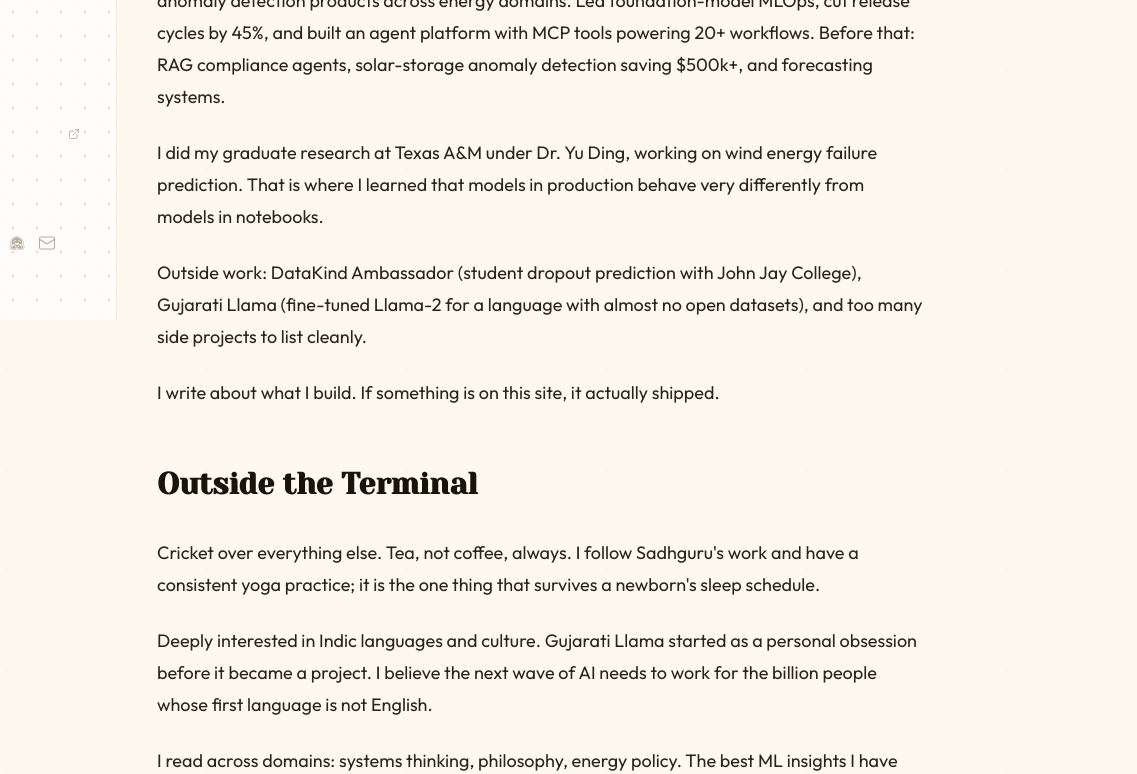
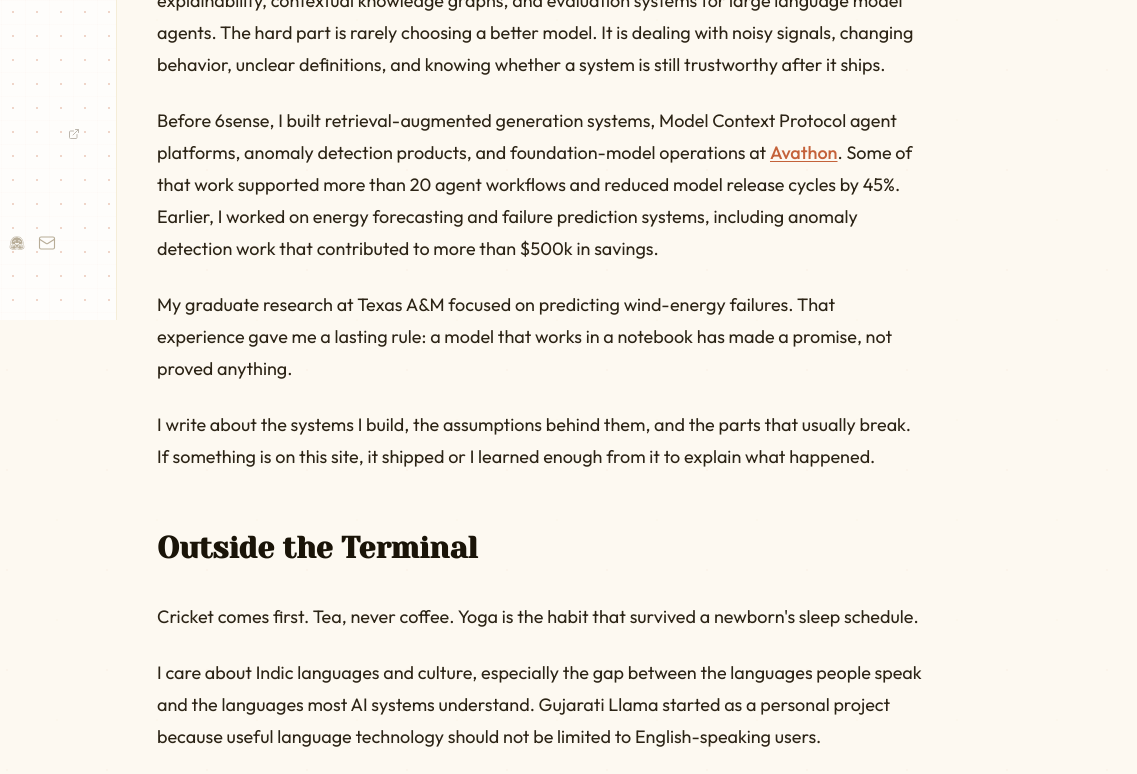
Before and after one commit to jayshah5696/jayshah5696.github.io, an Astro site: page /about in a window 1280 px wide. Shown: the part 480-1254 px from the top of the page, 143-1280 px from the left. Built offline with nearby package versions, Linux system fonts and the light colour scheme; Astro itself is replaced by a stand-in of ours.

Commit message:
fix: preserve About narrative in build fix

```diff
--- a/src/pages/about.astro
+++ b/src/pages/about.astro
@@ -45,33 +45,33 @@ import profileImage from '../../public/assets/images/profile.webp';
     </p>
 
     <p>
-      Previously at <a href="https://avathon.com">Avathon</a>, I shipped LLM/RAG systems, MCP-powered agent platforms, and anomaly detection products across energy domains. Led foundation-model MLOps, cut release cycles by 45%, and built an agent platform with MCP tools powering 20+ workflows. Before that: RAG compliance agents, solar-storage anomaly detection saving $500k+, and forecasting systems.
+      At 6sense, I work on intent intelligence: foundational models with custom embeddings, model explainability, contextual knowledge graphs, and evaluation systems for large language model agents. The hard part is rarely choosing a better model. It is dealing with noisy signals, changing behavior, unclear definitions, and knowing whether a system is still trustworthy after it ships.
     </p>
 
     <p>
-      I did my graduate research at Texas A&M under Dr. Yu Ding, working on wind energy failure prediction. That is where I learned that models in production behave very differently from models in notebooks.
+      Before 6sense, I built retrieval-augmented generation systems, Model Context Protocol agent platforms, anomaly detection products, and foundation-model operations at <a href="https://avathon.com">Avathon</a>. Some of that work supported more than 20 agent workflows and reduced model release cycles by 45%. Earlier, I worked on energy forecasting and failure prediction systems, including anomaly detection work that contributed to more than $500k in savings.
     </p>
 
     <p>
-      Outside work: DataKind Ambassador (student dropout prediction with John Jay College), Gujarati Llama (fine-tuned Llama-2 for a language with almost no open datasets), and too many side projects to list cleanly.
+      My graduate research at Texas A&M focused on predicting wind-energy failures. That experience gave me a lasting rule: a model that works in a notebook has made a promise, not proved anything.
     </p>
 
     <p>
-      I write about what I build. If something is on this site, it actually shipped.
+      I write about the systems I build, the assumptions behind them, and the parts that usually break. If something is on this site, it shipped or I learned enough from it to explain what happened.
     </p>
 
     <h2>Outside the Terminal</h2>
 
     <p>
-      Cricket over everything else. Tea, not coffee, always. I follow Sadhguru's work and have a consistent yoga practice; it is the one thing that survives a newborn's sleep schedule.
+      Cricket comes first. Tea, never coffee. Yoga is the habit that survived a newborn's sleep schedule.
     </p>
 
     <p>
-      Deeply interested in Indic languages and culture. Gujarati Llama started as a personal obsession before it became a project. I believe the next wave of AI needs to work for the billion people whose first language is not English.
+      I care about Indic languages and culture, especially the gap between the languages people speak and the languages most AI systems understand. Gujarati Llama started as a personal project because useful language technology should not be limited to English-speaking users.
     </p>
 
     <p>
-      I read across domains: systems thinking, philosophy, energy policy. The best ML insights I have had came from outside ML entirely.
+      I also read outside machine learning: systems thinking, philosophy, and energy policy. Some of my best technical ideas began as questions from another field.
     </p>
 
     <h2>Honors & Awards</h2>
```
